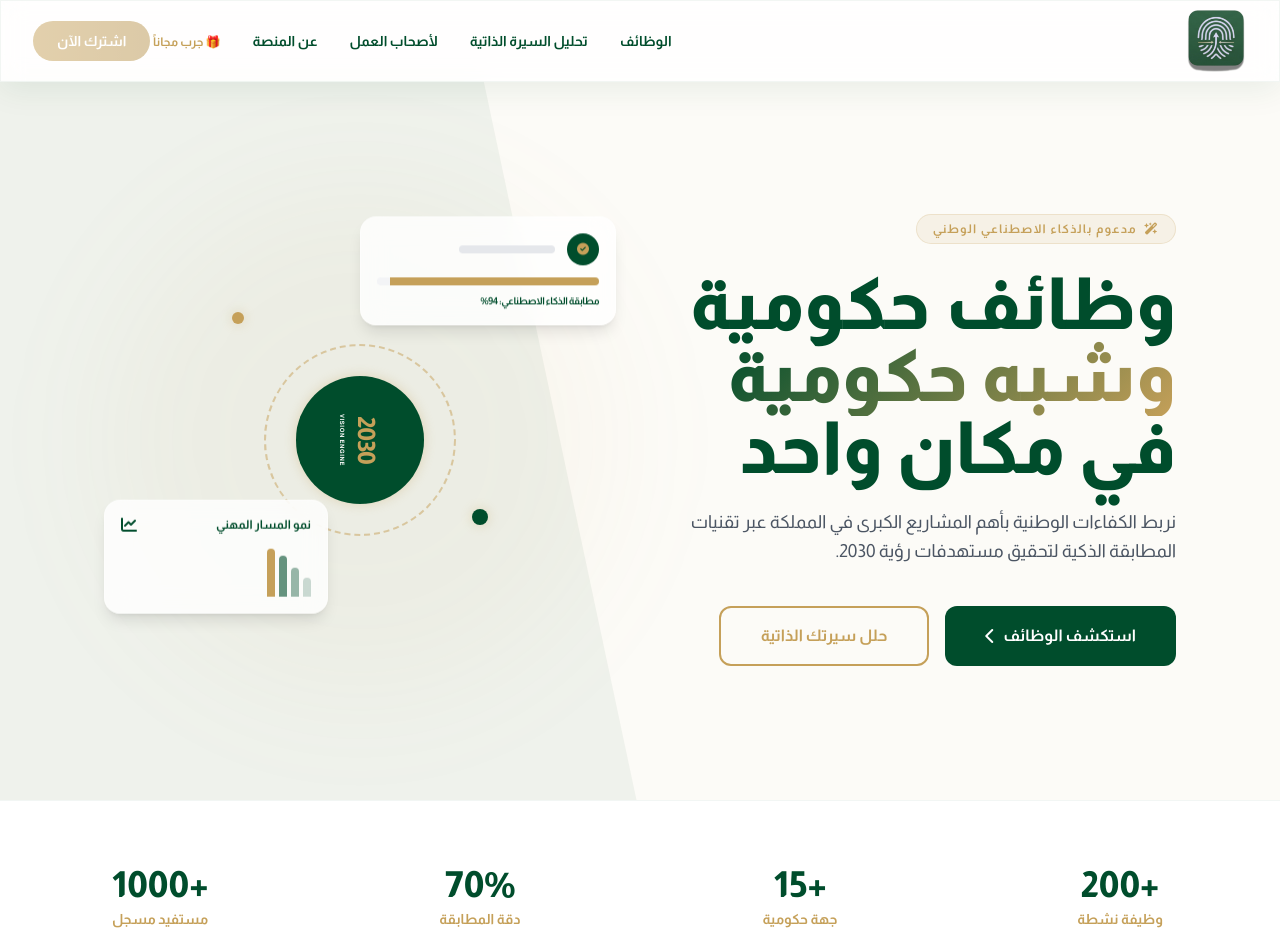
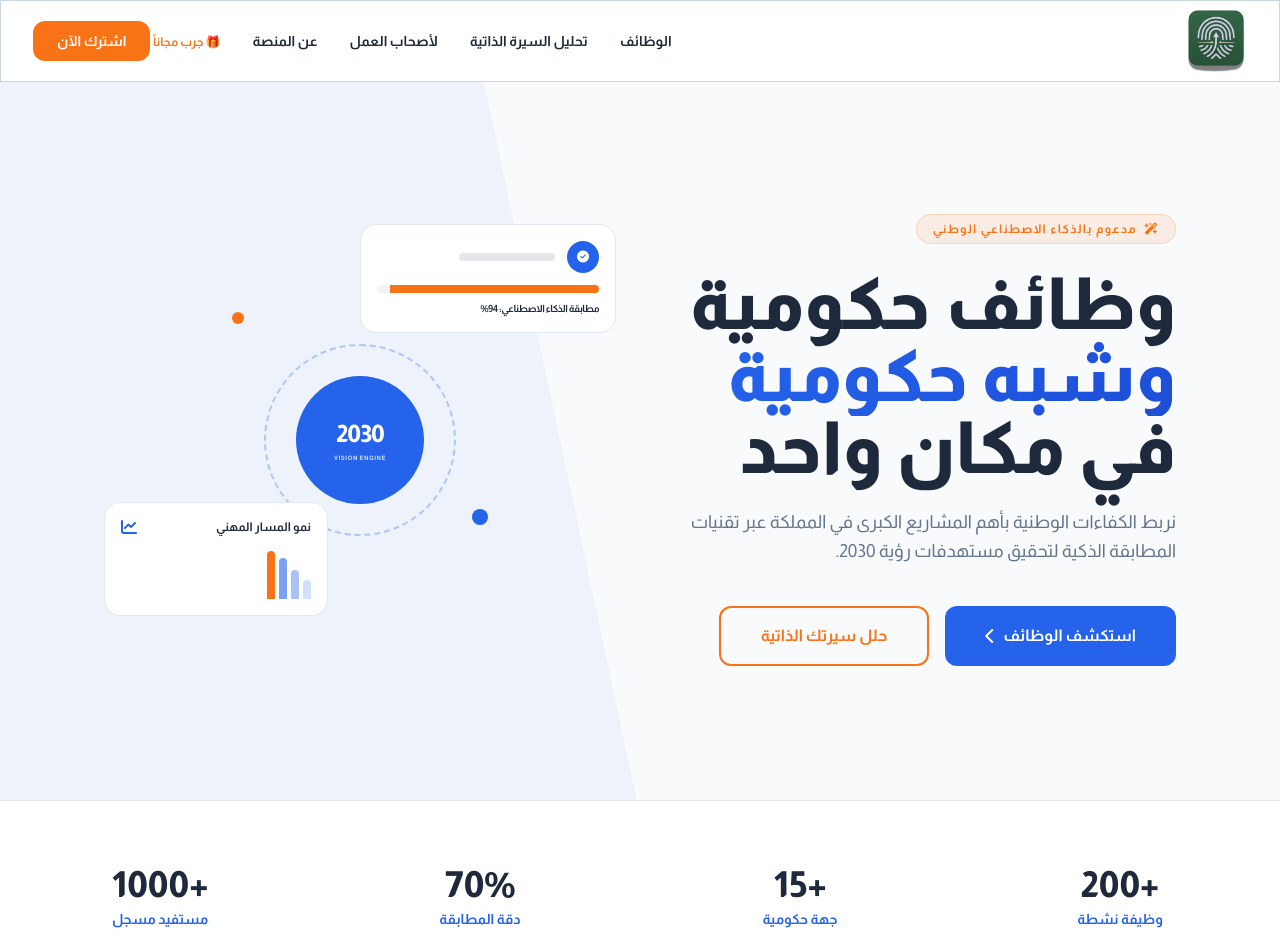
Before and after one commit to RDotJo/saudicareers, a website: page index.html in a window 1280 px wide. Shown: the top 952 px of the page. Drawn offline with nearby package versions, Linux system fonts and the light colour scheme.

Commit message:
Apply Flat Design System - Blue/Orange color scheme

```diff
--- a/index.html
+++ b/index.html
@@ -61,15 +61,20 @@
     <!-- Font Awesome -->
     <link href="https://cdnjs.cloudflare.com/ajax/libs/font-awesome/6.4.0/css/all.min.css" rel="stylesheet"/>
 
-    <!-- Tailwind Config -->
+    <!-- Tailwind Config - Flat Design System -->
     <script>
     tailwind.config = {
         theme: {
             extend: {
                 colors: {
-                    emerald: { 950: '#004d2c', 900: '#006341', 800: '#007a4d' },
-                    gold: { 400: '#d4af37', 500: '#c5a059', 600: '#b8944f' },
-                    offwhite: '#fcfbf7',
+                    primary: { DEFAULT: '#2563EB', 50: '#EFF6FF', 100: '#DBEAFE', 600: '#2563EB', 700: '#1D4ED8' },
+                    cta: { DEFAULT: '#F97316', 500: '#F97316', 600: '#EA580C' },
+                    text: { DEFAULT: '#1E293B', muted: '#64748B' },
+                    bg: { DEFAULT: '#F8FAFC', card: '#FFFFFF' },
+                    // Legacy aliases for compatibility
+                    emerald: { 950: '#1E293B', 900: '#2563EB', 800: '#3B82F6' },
+                    gold: { 400: '#F97316', 500: '#EA580C', 600: '#C2410C' },
+                    offwhite: '#F8FAFC',
                 },
                 fontFamily: {
                     sans: ['Almarai', 'Cairo', 'sans-serif'],
@@ -79,27 +84,63 @@
     }
     </script>
 
-    <!-- Custom Styles -->
+    <!-- Custom Styles - Flat Design -->
     <style>
     :root { scroll-behavior: smooth }
     body {
-        background-color: #fcfbf7;
-        color: #1a1a1a;
+        background-color: #F8FAFC;
+        color: #1E293B;
         font-family: 'Almarai', 'Cairo', sans-serif;
     }
     .sadu-pattern {
-        background-image: radial-gradient(#c5a059 0.5px, transparent 0.5px);
+        background-image: radial-gradient(#2563EB 0.5px, transparent 0.5px);
         background-size: 20px 20px;
-        opacity: 0.1
+        opacity: 0.05
     }
     .glass-card {
-        background: rgba(255, 255, 255, 0.8);
-        backdrop-filter: blur(12px);
-        border: 1px solid rgba(255, 255, 255, 0.3);
-        box-shadow: 0 8px 32px rgba(0, 77, 44, 0.08)
+        background: #FFFFFF;
+        border: 1px solid #E2E8F0;
+        transition: all 150ms ease;
+    }
+    .glass-card:hover {
+        border-color: #CBD5E1;
+    }
+    /* Flat Design - No shadows, clean transitions */
+    .btn-primary {
+        background-color: #2563EB;
+        color: white;
+        transition: background-color 150ms ease, opacity 150ms ease;
+    }
+    .btn-primary:hover {
+        background-color: #1D4ED8;
+    }
+    .btn-cta {
+        background-color: #F97316;
+        color: white;
+        transition: background-color 150ms ease, opacity 150ms ease;
+    }
+    .btn-cta:hover {
+        background-color: #EA580C;
+    }
+    /* Cursor pointer on all interactive elements */
+    button, a, [role="button"], input[type="submit"], input[type="button"] {
+        cursor: pointer;
+    }
+    /* Focus states for accessibility */
+    button:focus-visible, a:focus-visible, input:focus-visible {
+        outline: 2px solid #2563EB;
+        outline-offset: 2px;
+    }
+    /* Reduced motion support */
+    @media (prefers-reduced-motion: reduce) {
+        *, *::before, *::after {
+            animation-duration: 0.01ms !important;
+            animation-iteration-count: 1 !important;
+            transition-duration: 0.01ms !important;
+        }
     }
     .gradient-text {
-        background: linear-gradient(135deg, #004d2c 0%, #c5a059 100%);
+        background: linear-gradient(135deg, #2563EB 0%, #1D4ED8 100%);
         -webkit-background-clip: text;
         -webkit-text-fill-color: transparent
     }
@@ -108,33 +149,29 @@
         50% { transform: translateY(-10px); }
     }
     .animate-float { animation: float 6s ease-in-out infinite }
-    @keyframes pulse-glow {
-        0%, 100% { box-shadow: 0 0 5px rgba(197, 160, 89, 0.2); }
-        50% { box-shadow: 0 0 20px rgba(197, 160, 89, 0.5); }
-    }
-    .glow-node { animation: pulse-glow 3s infinite }
+    .glow-node { display: none } /* Removed glow for flat design */
     .reveal {
         opacity: 0;
         transform: translateY(30px);
-        transition: all 0.8s cubic-bezier(0.22, 1, 0.36, 1)
+        transition: opacity 0.3s ease, transform 0.3s ease
     }
     .reveal.active { opacity: 1; transform: translateY(0) }
 
-    /* Custom scrollbar */
+    /* Custom scrollbar - Flat Design */
     ::-webkit-scrollbar { width: 8px }
-    ::-webkit-scrollbar-track { background: #fcfbf7 }
-    ::-webkit-scrollbar-thumb { background: #004d2c; border-radius: 4px }
-    ::-webkit-scrollbar-thumb:hover { background: #006341 }
+    ::-webkit-scrollbar-track { background: #F8FAFC }
+    ::-webkit-scrollbar-thumb { background: #2563EB; border-radius: 4px }
+    ::-webkit-scrollbar-thumb:hover { background: #1D4ED8 }
 
-    /* Upload zone */
+    /* Upload zone - Flat Design */
     .upload-zone {
-        border: 2px dashed #c5a059;
-        background: rgba(197, 160, 89, 0.05);
-        transition: all 0.3s ease;
+        border: 2px dashed #CBD5E1;
+        background: #F8FAFC;
+        transition: all 150ms ease;
     }
     .upload-zone:hover, .upload-zone.dragover {
-        border-color: #004d2c;
-        background: rgba(0, 77, 44, 0.05);
+        border-color: #2563EB;
+        background: #EFF6FF;
     }
 
     /* Fade In Animation for Jobs */
@@ -152,44 +189,46 @@
 </head>
 
 <body class="overflow-x-hidden">
-    <!-- Navigation -->
-    <nav class="fixed top-0 w-full z-50 glass-card border-b border-emerald-950/5">
+    <!-- Navigation - Flat Design -->
+    <nav class="fixed top-0 w-full z-50 glass-card border-b border-gray-200">
         <div class="max-w-7xl mx-auto px-4 sm:px-6 lg:px-8">
             <div class="flex justify-between h-20 items-center">
                 <!-- Logo -->
                 <a href="index.html" class="flex items-center space-x-2 space-x-reverse">
-                    <img src="logo.webp" alt="SaudiCareers" class="h-16 w-auto" loading="eager">
+                    <img alt="SaudiCareers" class="h-16 w-auto" loading="eager" src="logo.webp">
                 </a>
 
                 <!-- Desktop Links -->
-                <div class="hidden md:flex items-center space-x-8 space-x-reverse text-sm font-bold text-emerald-950">
-                    <a href="index.html#jobs" class="hover:text-gold-500 transition-colors">الوظائف</a>
-                    <a href="index.html#cv-analyzer" class="hover:text-gold-500 transition-colors">تحليل السيرة الذاتية</a>
-                    <a href="#employers" class="hover:text-gold-500 transition-colors">لأصحاب العمل</a>
-                    <a href="#about" class="hover:text-gold-500 transition-colors">عن المنصة</a>
+                <div class="hidden md:flex items-center space-x-8 space-x-reverse text-sm font-bold text-text">
+                    <a class="hover:text-primary transition-colors duration-150" href="index.html#jobs">الوظائف</a>
+                    <a class="hover:text-primary transition-colors duration-150" href="index.html#cv-analyzer">تحليل السيرة الذاتية</a>
+                    <a class="hover:text-primary transition-colors duration-150" href="#employers">لأصحاب العمل</a>
+                    <a class="hover:text-primary transition-colors duration-150" href="#about">عن المنصة</a>
+
                     <!-- Auth Buttons -->
-                    <div id="auth-section" class="flex items-center gap-3">
+                    <div class="flex items-center gap-3" id="auth-section">
                         <!-- First Time Visitor -->
-                        <div id="first-time-cta" class="hidden">
-                            <span class="text-xs text-gold-500 font-bold">🎁 جرب مجاناً</span>
-                            <button onclick="showRegisterModal()" class="bg-gradient-to-r from-gold-500 to-gold-600 text-white px-6 py-2.5 rounded-full font-bold hover:shadow-lg hover:scale-105 transition-all animate-pulse">
+                        <div class="hidden" id="first-time-cta">
+                            <span class="text-xs text-cta font-bold">🎁 جرب مجاناً</span>
+                            <button class="btn-cta px-6 py-2.5 rounded-xl font-bold" onclick="showRegisterModal()">
                                 اشترك الآن
                             </button>
                         </div>
 
                         <!-- Returning Visitor -->
-                        <button onclick="showLoginModal()" id="auth-btn" class="hidden bg-emerald-950 text-white px-8 py-2.5 rounded-full hover:bg-emerald-900 transition-all shadow-lg">دخول</button>
+                        <button class="hidden btn-primary px-8 py-2.5 rounded-xl font-bold" id="auth-btn" onclick="showLoginModal()">دخول</button>
 
                         <!-- Logged In User -->
-                        <div id="user-section" class="hidden flex items-center gap-3">
-                            <a href="profile.html" class="flex items-center gap-2 bg-emerald-950/5 px-4 py-2 rounded-full hover:bg-emerald-950/10 transition-all">
-                                <div class="w-8 h-8 bg-emerald-950 rounded-full flex items-center justify-center text-white text-sm font-bold">
+                        <div class="hidden flex items-center gap-3" id="user-section">
+                            <a class="flex items-center gap-2 bg-bg px-4 py-2 rounded-xl hover:bg-gray-100 transition-colors duration-150" href="profile.html"
+                               style="border: 1px solid #E2E8F0;">
+                                <div class="w-8 h-8 bg-primary rounded-full flex items-center justify-center text-white text-sm font-bold">
                                     <span id="user-initial">م</span>
                                 </div>
-                                <span id="user-name" class="text-sm font-bold text-emerald-950">مرحباً</span>
+                                <span class="text-sm font-bold text-text" id="user-name">مرحباً</span>
                                 <i class="fas fa-chevron-down text-xs text-gray-400"></i>
                             </a>
-                            <button onclick="logout()" class="text-gray-400 hover:text-red-500 transition-colors" title="خروج">
+                            <button class="text-gray-400 hover:text-red-500 transition-colors duration-150" onclick="logout()" title="خروج">
                                 <i class="fas fa-sign-out-alt"></i>
                             </button>
                         </div>
@@ -198,7 +237,7 @@
 
                 <!-- Mobile Toggle -->
                 <div class="md:hidden">
-                    <button onclick="toggleMobileMenu()" class="text-emerald-950 p-2">
+                    <button class="text-text p-2" onclick="toggleMobileMenu()">
                         <i class="fas fa-bars text-2xl"></i>
                     </button>
                 </div>
@@ -206,41 +245,41 @@
         </div>
 
         <!-- Mobile Menu -->
-        <div id="mobile-menu" class="hidden md:hidden glass-card border-t border-emerald-950/5">
+        <div class="hidden md:hidden glass-card border-t border-gray-200" id="mobile-menu">
             <div class="px-4 py-4 space-y-3">
-                <a href="index.html#jobs" class="block py-2 text-emerald-950 font-bold hover:text-gold-500">الوظائف</a>
-                <a href="index.html#cv-analyzer" class="block py-2 text-emerald-950 font-bold hover:text-gold-500">تحليل السيرة الذاتية</a>
-                <a href="#employers" class="block py-2 text-emerald-950 font-bold hover:text-gold-500">لأصحاب العمل</a>
-                <a href="#about" class="block py-2 text-emerald-950 font-bold hover:text-gold-500">عن المنصة</a>
-                <button onclick="showLoginModal()" id="mobile-auth-btn" class="w-full bg-emerald-950 text-white py-3 rounded-xl font-bold">دخول</button>
+                <a class="block py-2 text-text font-bold hover:text-primary transition-colors duration-150" href="index.html#jobs">الوظائف</a>
+                <a class="block py-2 text-text font-bold hover:text-primary transition-colors duration-150" href="index.html#cv-analyzer">تحليل السيرة الذاتية</a>
+                <a class="block py-2 text-text font-bold hover:text-primary transition-colors duration-150" href="#employers">لأصحاب العمل</a>
+                <a class="block py-2 text-text font-bold hover:text-primary transition-colors duration-150" href="#about">عن المنصة</a>
+                <button class="w-full btn-primary py-3 rounded-xl font-bold" id="mobile-auth-btn" onclick="showLoginModal()">دخول</button>
             </div>
         </div>
     </nav>
 
     <main class="pt-20">
         <!-- Hero Section -->
-        <section class="relative min-h-[90vh] flex items-center py-20 px-4 overflow-hidden" id="hero">
-            <div class="absolute top-0 left-0 w-1/2 h-full bg-emerald-950/5 skew-x-12 transform -translate-x-20 z-0"></div>
+        <section class="relative min-h-[90vh] flex items-center py-20 px-4 overflow-hidden bg-bg" id="hero">
+            <div class="absolute top-0 left-0 w-1/2 h-full bg-primary/5 skew-x-12 transform -translate-x-20 z-0"></div>
             <div class="max-w-7xl mx-auto grid lg:grid-cols-2 gap-12 items-center relative z-10">
                 <!-- Hero Text -->
                 <div class="reveal active">
-                    <span class="inline-block py-1.5 px-4 rounded-full bg-gold-500/10 text-gold-500 font-bold text-xs mb-6 border border-gold-500/20 uppercase tracking-widest">
+                    <span class="inline-block py-1.5 px-4 rounded-full bg-cta/10 text-cta font-bold text-xs mb-6 border border-cta/20 uppercase tracking-widest">
                         <i class="fas fa-wand-magic-sparkles ml-1"></i> مدعوم بالذكاء الاصطناعي الوطني
                     </span>
-                    <h1 class="text-5xl lg:text-7xl font-extrabold text-emerald-950 leading-tight mb-6">
+                    <h1 class="text-5xl lg:text-7xl font-extrabold text-text leading-tight mb-6">
                         وظائف حكومية <br/>
                         <span class="gradient-text">وشبه حكومية</span> <br/>
                         في مكان واحد
                     </h1>
-                    <p class="text-lg text-gray-600 mb-10 max-w-lg leading-relaxed">
+                    <p class="text-lg text-text-muted mb-10 max-w-lg leading-relaxed">
                         نربط الكفاءات الوطنية بأهم المشاريع الكبرى في المملكة عبر تقنيات المطابقة الذكية لتحقيق مستهدفات رؤية 2030.
                     </p>
                     <div class="flex flex-col sm:flex-row gap-4">
-                        <a href="#jobs" class="bg-emerald-950 text-white px-10 py-4 rounded-xl font-bold flex items-center justify-center group hover:pl-10 transition-all duration-300">
+                        <a href="#jobs" class="btn-primary px-10 py-4 rounded-xl font-bold flex items-center justify-center group transition-all duration-150">
                             استكشف الوظائف
                             <i class="fas fa-chevron-left mr-2 group-hover:mr-4 transition-all"></i>
                         </a>
-                        <a href="#cv-analyzer" class="border-2 border-gold-500 text-gold-500 px-10 py-4 rounded-xl font-bold hover:bg-gold-500 hover:text-white transition-all text-center">
+                        <a href="#cv-analyzer" class="border-2 border-cta text-cta px-10 py-4 rounded-xl font-bold hover:bg-cta hover:text-white transition-all duration-150 text-center">
                             حلل سيرتك الذاتية
                         </a>
                     </div>
@@ -249,74 +288,74 @@
                 <!-- AI Illustration -->
                 <div class="relative reveal active" style="transition-delay: 200ms;">
                     <div class="relative w-full aspect-square max-w-lg mx-auto">
-                        <div class="absolute inset-0 bg-gold-500/10 rounded-full blur-3xl animate-pulse"></div>
+                        <!-- Flat Design - No glow -->
 
                         <!-- Floating Cards -->
-                        <div class="absolute top-10 right-0 w-64 glass-card p-4 rounded-2xl animate-float z-20 shadow-lg" style="animation-delay: 1s;">
+                        <div class="absolute top-10 right-0 w-64 glass-card p-4 rounded-2xl z-20" style="border: 1px solid #E2E8F0;">
                             <div class="flex items-center space-x-3 space-x-reverse mb-3">
-                                <div class="w-8 h-8 rounded-full bg-emerald-950 flex items-center justify-center text-gold-500">
+                                <div class="w-8 h-8 rounded-full bg-primary flex items-center justify-center text-white">
                                     <i class="fas fa-check-circle text-xs"></i>
                                 </div>
                                 <div class="h-2 w-24 bg-gray-200 rounded"></div>
                             </div>
                             <div class="w-full bg-gray-100 h-2 rounded-full overflow-hidden">
-                                <div class="bg-gold-500 h-full w-[94%] animate-[width_2s_ease-out]"></div>
+                                <div class="bg-cta h-full w-[94%] transition-all duration-1000"></div>
                             </div>
-                            <p class="text-[10px] mt-2 font-bold text-emerald-950 uppercase tracking-tighter">مطابقة الذكاء الاصطناعي: 94%</p>
+                            <p class="text-[10px] mt-2 font-bold text-text uppercase tracking-tighter">مطابقة الذكاء الاصطناعي: 94%</p>
                         </div>
 
-                        <div class="absolute bottom-20 left-0 w-56 glass-card p-4 rounded-2xl animate-float z-20 shadow-lg">
+                        <div class="absolute bottom-20 left-0 w-56 glass-card p-4 rounded-2xl z-20" style="border: 1px solid #E2E8F0;">
                             <div class="flex justify-between items-center mb-4">
-                                <span class="text-xs font-bold text-emerald-950">نمو المسار المهني</span>
-                                <i class="fas fa-chart-line text-emerald-950"></i>
+                                <span class="text-xs font-bold text-text">نمو المسار المهني</span>
+                                <i class="fas fa-chart-line text-primary"></i>
                             </div>
                             <div class="flex items-end space-x-1 space-x-reverse h-12">
-                                <div class="w-2 bg-emerald-950/20 h-[40%] rounded-t"></div>
-                                <div class="w-2 bg-emerald-950/40 h-[60%] rounded-t"></div>
-                                <div class="w-2 bg-emerald-950/60 h-[85%] rounded-t"></div>
-                                <div class="w-2 bg-gold-500 h-[100%] rounded-t"></div>
+                                <div class="w-2 bg-primary/20 h-[40%] rounded-t"></div>
+                                <div class="w-2 bg-primary/40 h-[60%] rounded-t"></div>
+                                <div class="w-2 bg-primary/60 h-[85%] rounded-t"></div>
+                                <div class="w-2 bg-cta h-[100%] rounded-t"></div>
                             </div>
                         </div>
 
                         <!-- Central Hub -->
                         <div class="absolute inset-0 flex items-center justify-center">
-                            <div class="w-48 h-48 rounded-full border-2 border-dashed border-gold-500/50 flex items-center justify-center animate-[spin_20s_linear_infinite]">
-                                <div class="w-32 h-32 bg-emerald-950 rounded-full flex items-center justify-center glow-node relative">
+                            <div class="w-48 h-48 rounded-full border-2 border-dashed border-primary/30 flex items-center justify-center">
+                                <div class="w-32 h-32 bg-primary rounded-full flex items-center justify-center relative">
                                     <div class="text-center">
-                                        <div class="text-2xl font-black text-gold-500 tracking-tighter mb-1">2030</div>
-                                        <div class="text-[6px] text-white font-bold uppercase tracking-widest">Vision Engine</div>
+                                        <div class="text-2xl font-black text-white tracking-tighter mb-1">2030</div>
+                                        <div class="text-[6px] text-white/80 font-bold uppercase tracking-widest">Vision Engine</div>
                                     </div>
                                 </div>
                             </div>
                         </div>
 
-                        <!-- Connecting Dots -->
-                        <div class="absolute top-1/4 left-1/4 w-3 h-3 bg-gold-500 rounded-full glow-node"></div>
-                        <div class="absolute bottom-1/3 right-1/4 w-4 h-4 bg-emerald-950 rounded-full glow-node"></div>
+                        <!-- Connecting Dots - Flat Design -->
+                        <div class="absolute top-1/4 left-1/4 w-3 h-3 bg-cta rounded-full"></div>
+                        <div class="absolute bottom-1/3 right-1/4 w-4 h-4 bg-primary rounded-full"></div>
                     </div>
                 </div>
             </div>
         </section>
 
         <!-- Stats Section -->
-        <section class="py-16 bg-white border-y border-emerald-950/5 reveal">
+        <section class="py-16 bg-white border-y border-gray-200 reveal">
             <div class="max-w-7xl mx-auto px-6">
                 <div class="grid grid-cols-2 md:grid-cols-4 gap-8 md:gap-12">
                     <div class="flex flex-col items-center text-center">
-                        <div class="text-4xl font-black text-emerald-950 mb-1" data-count="200">+0</div>
-                        <div class="text-sm text-gold-500 font-bold">وظيفة نشطة</div>
+                        <div class="text-4xl font-black text-text mb-1" data-count="200">+0</div>
+                        <div class="text-sm text-primary font-bold">وظيفة نشطة</div>
                     </div>
                     <div class="flex flex-col items-center text-center">
-                        <div class="text-4xl font-black text-emerald-950 mb-1" data-count="15">+0</div>
-                        <div class="text-sm text-gold-500 font-bold">جهة حكومية</div>
+                        <div class="text-4xl font-black text-text mb-1" data-count="15">+0</div>
+                        <div class="text-sm text-primary font-bold">جهة حكومية</div>
                     </div>
                     <div class="flex flex-col items-center text-center">
-                        <div class="text-4xl font-black text-emerald-950 mb-1" data-count="70" data-suffix="%">0%</div>
-                        <div class="text-sm text-gold-500 font-bold">دقة المطابقة</div>
+                        <div class="text-4xl font-black text-text mb-1" data-count="70" data-suffix="%">0%</div>
+                        <div class="text-sm text-primary font-bold">دقة المطابقة</div>
                     </div>
                     <div class="flex flex-col items-center text-center">
-                        <div class="text-4xl font-black text-emerald-950 mb-1" data-count="1000">+0</div>
-                        <div class="text-sm text-gold-500 font-bold">مستفيد مسجل</div>
+                        <div class="text-4xl font-black text-text mb-1" data-count="1000">+0</div>
+                        <div class="text-sm text-primary font-bold">مستفيد مسجل</div>
                     </div>
                 </div>
             </div>
```
